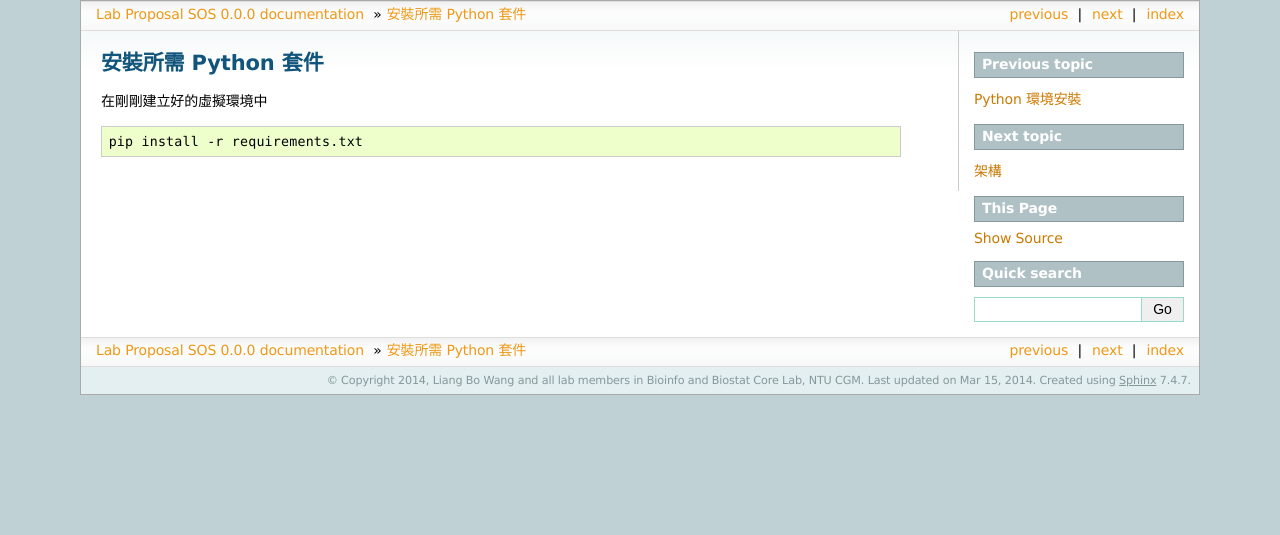
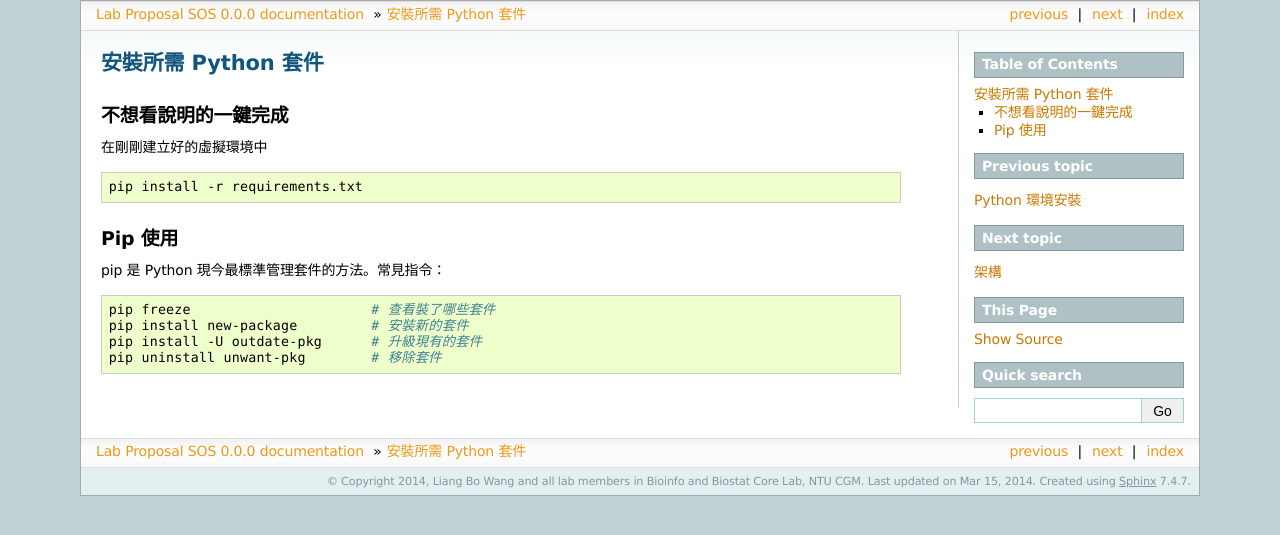
Before and after one commit to ccwang002/lab-proposal-sos, a Sphinx documentation site: the page built from docs/setup-pypkgs.rst, in a window 1280 px wide. Shown: the top 535 px of the page. Built offline with Sphinx 7.4.7, drawn with Linux system fonts in a browser that asks for light colours; pages that are not in the unit, such as notebooks, are missing from menus.

Commit message:
update pip instructions

```diff
--- a/docs/setup-pypkgs.rst
+++ b/docs/setup-pypkgs.rst
@@ -1,8 +1,24 @@
 安裝所需 Python 套件
 ====================
+
+不想看說明的一鍵完成
+--------------------
 
 在剛剛建立好的虛擬環境中
 
 .. code-block:: bash
 
     pip install -r requirements.txt
+
+
+Pip 使用
+--------
+
+pip 是 Python 現今最標準管理套件的方法。常見指令：
+
+.. code-block:: bash
+
+    pip freeze                      # 查看裝了哪些套件
+    pip install new-package         # 安裝新的套件
+    pip install -U outdate-pkg      # 升級現有的套件
+    pip uninstall unwant-pkg        # 移除套件
```
